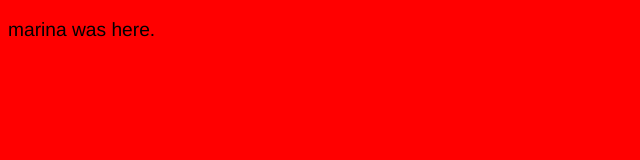
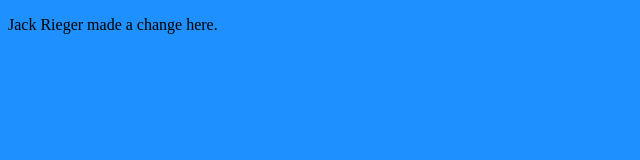
Before and after one commit to yoot705ttt/coding-challenge-4, a plain HTML site: page index.html in a window 1280 px wide. Shown: the whole page, without its empty margins (0-640 px from the left). Drawn offline with Linux system fonts and the light colour scheme.

Commit message:
Added another body text

```diff
--- a/index.html
+++ b/index.html
@@ -2,10 +2,9 @@
 <html>
   <head>
     <title>This is the title of the webpage!</title>
-    <title>This is the title of the webpage!</title>
     <link rel='stylesheet' href='style.css'>
   </head>
   <body>
-    <p> marina was here.</p>
+    <p>Jack Rieger made a change here.</p>
   </body>
 </html>
--- a/style.css
+++ b/style.css
@@ -1,11 +1,4 @@
 body {
-  font-family: Helvetica, sans-serif;
-  font-size: larger;
-  background-color: red;
+  background-color: dodgerblue;
   min-height: 100vh;
 }
-
-head {
-font-size: 200px;
-
-}
```
